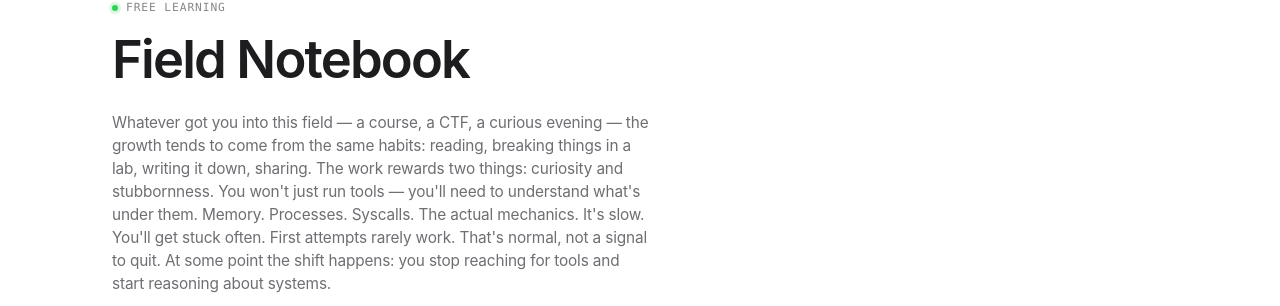
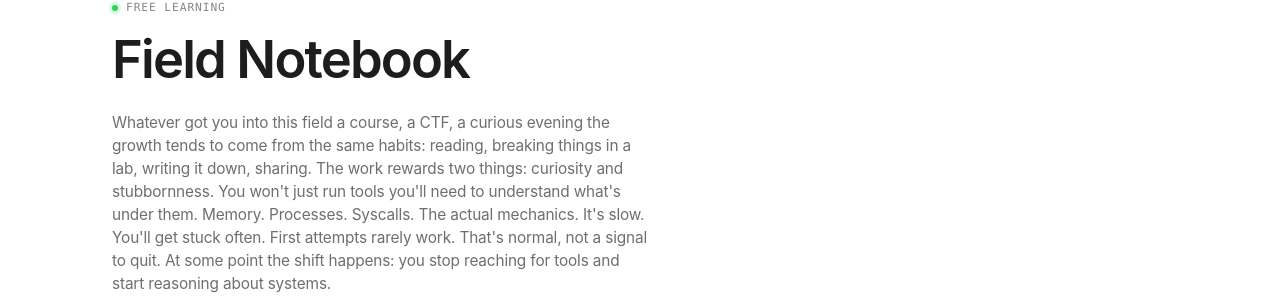
Before and after one commit to 0xAllow/0xallow.github.io, a Jekyll site: the page built from notebook/index.html, in a window 1280 px wide and 1039 px high. Shown: the part 221-527 px from the top of the window. Built offline with Jekyll 4.4.1, drawn with Linux system fonts in a browser that asks for light colours.

```diff
--- a/notebook/index.html
+++ b/notebook/index.html
@@ -15,10 +15,10 @@ description: Windows internals, Assembly, offensive and defensive research.
         <em style="color: var(--text-muted); font-style: normal;"></em>
       </h1>
       <p class="hero__lead">
-        Whatever got you into this field — a course, a CTF, a curious evening —
+        Whatever got you into this field a course, a CTF, a curious evening
         the growth tends to come from the same habits: reading, breaking things
         in a lab, writing it down, sharing. The work rewards two things:
-        curiosity and stubbornness. You won't just run tools — you'll need to
+        curiosity and stubbornness. You won't just run tools  you'll need to
         understand what's under them. Memory. Processes. Syscalls. The actual
         mechanics. It's slow. You'll get stuck often. First attempts rarely
         work. That's normal, not a signal to quit. At some point the shift
```
